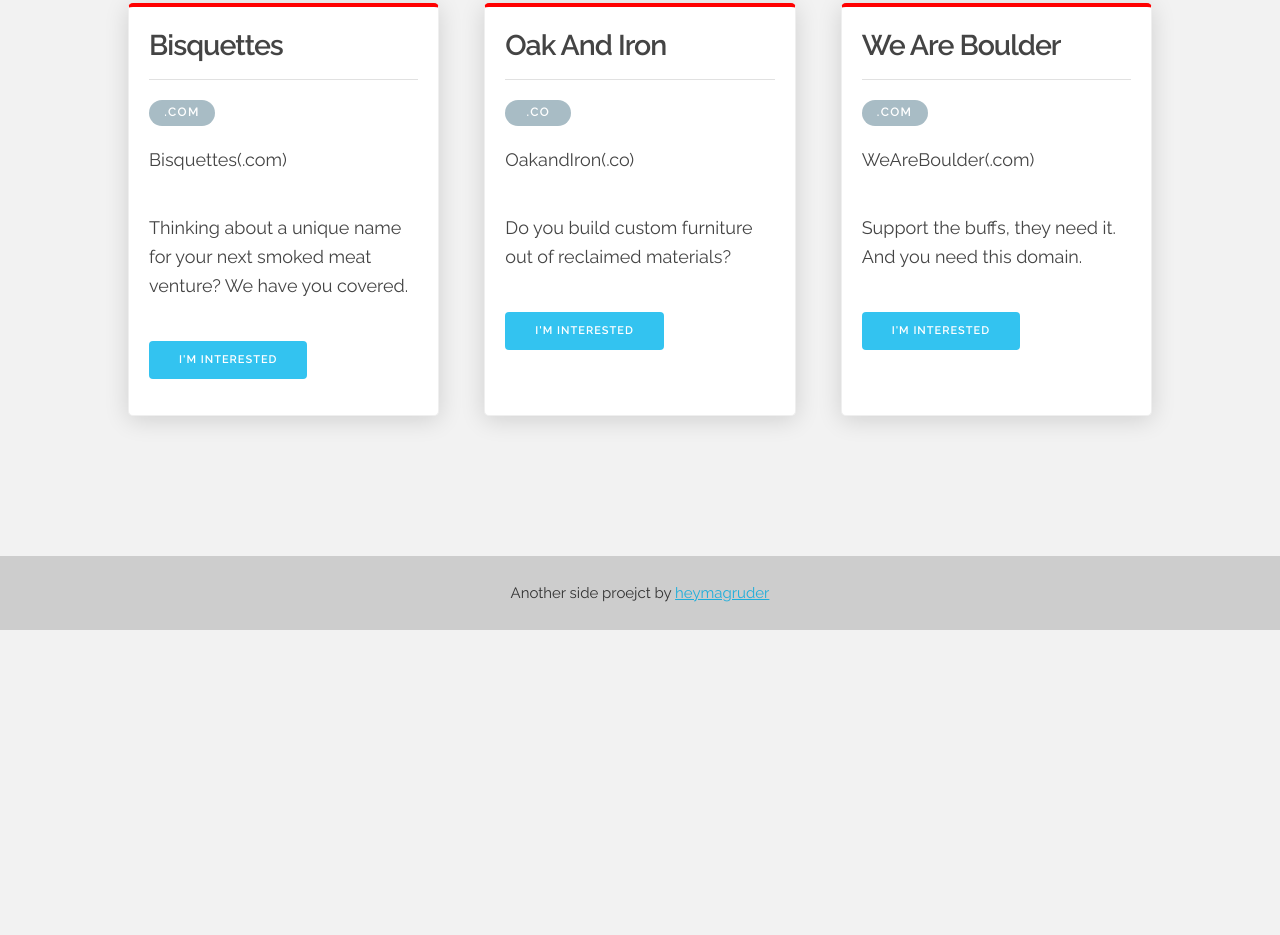
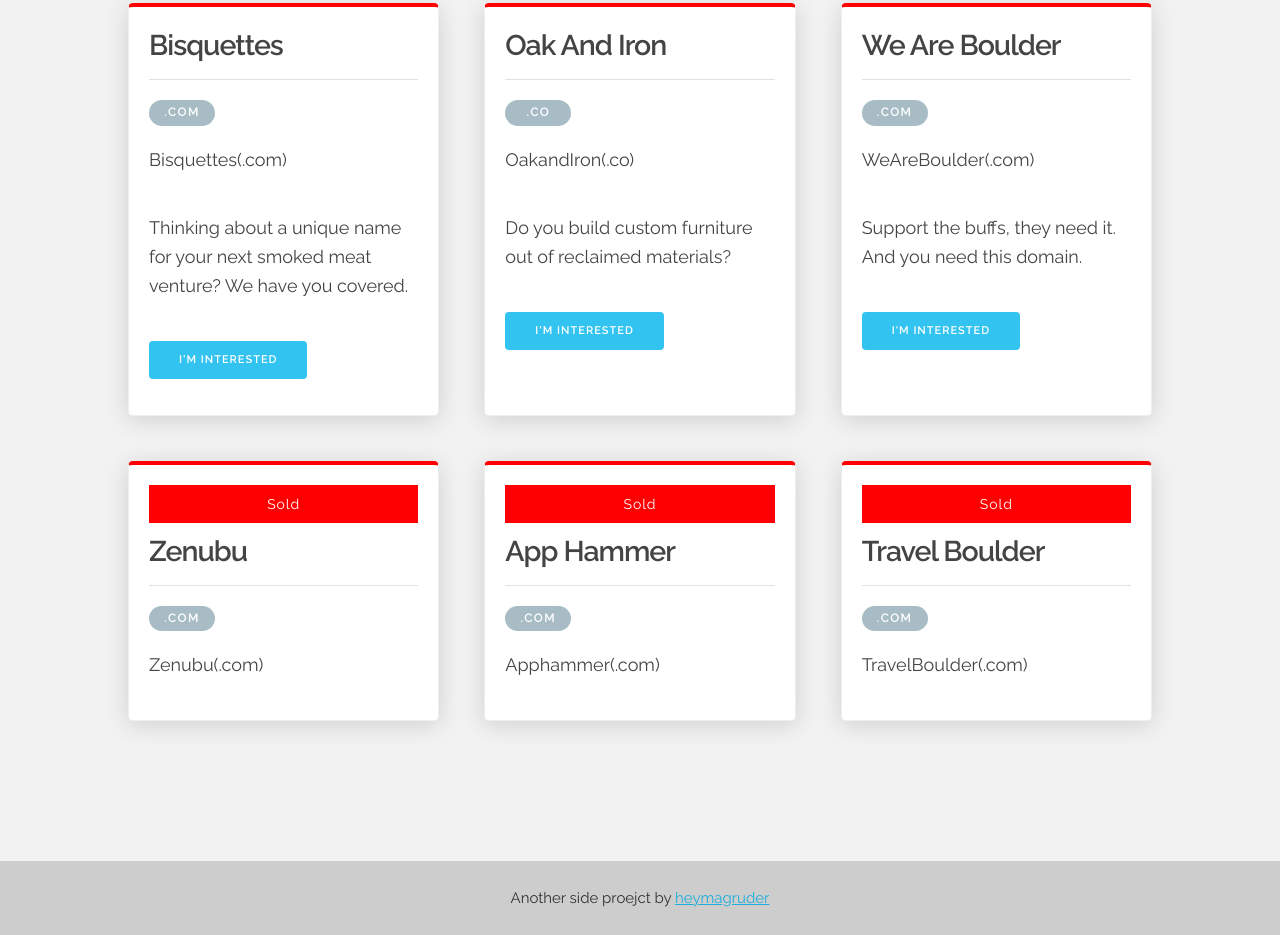
Before and after one commit to heymagruder/nameies, a plain HTML site: page index.html in a window 1280 px wide. Shown: the part 1089-2024 px from the top of the page. Before the commit the page ends 1719 px from the top, so only its background shows below. Drawn offline with nearby package versions, Linux system fonts and the light colour scheme.

Commit message:
updates to promo banner
added previously sold domain names.

```diff
--- a/css/styles.css
+++ b/css/styles.css
@@ -13,7 +13,6 @@
   border-top: 4px solid red;
   background-color: #fff;
 }
-
 .grid > article:hover {
   transition: all .15s ease-in-out;
   transform: translateY(-3px);
@@ -22,6 +21,15 @@
 
 .grid > article img {
   max-width: 100%;
+}
+
+.sold {
+  box-shadow: 0px 4px 25px 0px rgba(0,0,0,0.14);
+  border-radius: 5px;
+  border: 1px solid #efefef;
+/*  overflow: hidden; added to hide the image corners*/
+  border-top: 4px solid red;
+  background-color: #efefef;
 }
 .text {
   padding: 20px 20px 0;
@@ -43,7 +51,7 @@
   border-bottom: 1px solid #e1e1e1;
 }
 
-.promo {
+/*.promo {
   font-size: 12px;
   margin-bottom: 10px;
   position: absolute;
@@ -53,6 +61,19 @@
   color: #fff;
   padding: 4px;
   letter-spacing: 0.9px;
+}*/
+
+
+.promo {
+  font-size: 14px;
+  margin-bottom: 10px;
+  top: 15px;
+  left: 20px;
+  background-color: #ff0002;
+  color: #fff;
+  padding: 8px;
+  letter-spacing: 0.9px;
+  text-align: center;
 }
 
 .date {
--- a/index.html
+++ b/index.html
@@ -120,6 +120,35 @@
               <a class="button button-primary" href="mailto:heymagruder@gmail.com?Subject=Nameies Domain">I'm Interested</a>
             </div>
           </article>
+
+
+          <article>
+            <div class="text">
+            <div class="promo">Sold</div>
+              <h3>Zenubu</h3>
+              <div class="domain">.COM</div>
+              <p>Zenubu(.com)</p>
+            </div>
+          </article>
+
+          <article>
+            <div class="text">
+            <div class="promo">Sold</div>
+              <h3>App Hammer</h3>
+              <div class="domain">.COM</div>
+              <p>Apphammer(.com)</p>
+            </div>
+          </article>
+
+          <article>
+            <div class="text">
+            <div class="promo">Sold</div>
+              <h3>Travel Boulder</h3>
+              <div class="domain">.COM</div>
+              <p>TravelBoulder(.com)</p>
+            </div>
+          </article>
+
         </main>
 
       </div>
```
